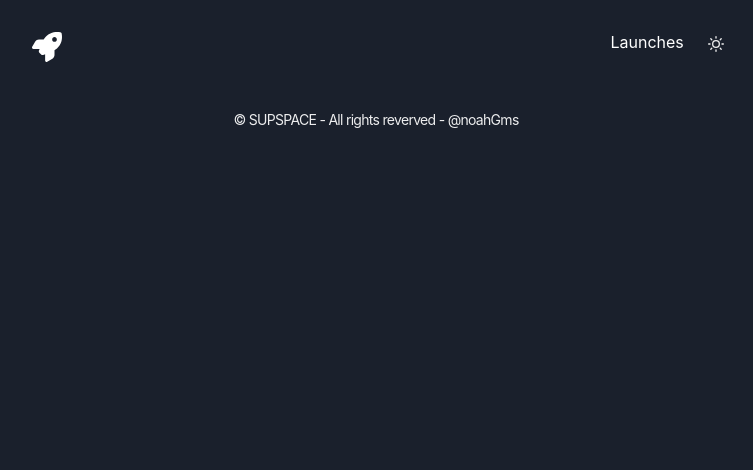
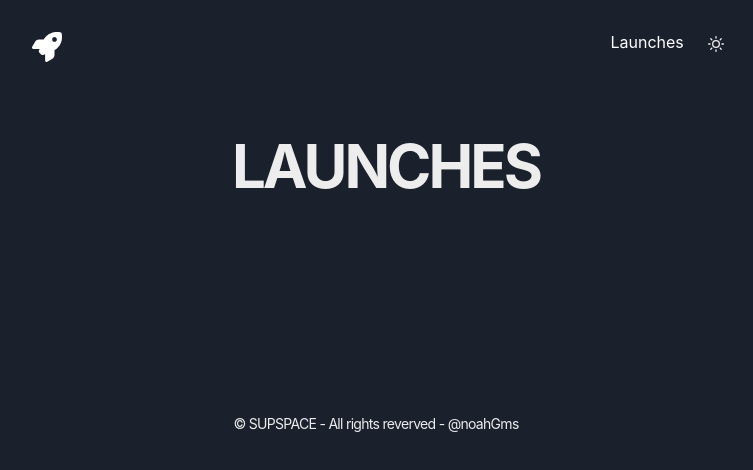
Before and after one commit to noahGms/supspace, a React (Create React App) app: page /launches in a window 1280 px wide. Shown: the top 470 px of the page, without its empty margins (254-1007 px from the left). Built offline with nearby package versions, Linux system fonts and the light colour scheme.

Commit message:
added Launches page

```diff
--- a/src/App.js
+++ b/src/App.js
@@ -2,6 +2,7 @@ import { BrowserRouter, Routes, Route } from 'react-router-dom';
 import { Footer } from './components/layouts/Footer';
 import { Header } from './components/layouts/Header';
 import Home from './pages/Home';
+import Launches from './pages/Launches';
 
 function App() {
   return (
@@ -9,6 +10,7 @@ function App() {
       <Header />
       <Routes>
         <Route path="/" element={<Home />} />
+        <Route path="/launches" element={<Launches />} />
       </Routes>
       <Footer />
     </BrowserRouter>
--- a/src/components/layouts/Header.jsx
+++ b/src/components/layouts/Header.jsx
@@ -37,7 +37,7 @@ export const Header = () => {
           </ReactLink>
         </Heading>
         <Box>
-          <ReactLink to={"/"}>
+          <ReactLink to={"/launches"}>
             <Link ml={6}>Launches</Link>
           </ReactLink>
           <Button onClick={toggleColorMode} ml={2} variant={"ghost"}>
--- /dev/null
+++ b/src/pages/Launches.jsx
@@ -0,0 +1,28 @@
+import { Box, Flex, Heading } from "@chakra-ui/react";
+
+function Launches() {
+  return (
+    <Box mb={100}>
+      <Flex flexDirection={"column"} align={"center"} justify={"center"}>
+        <Flex
+          mb={24}
+          mt={12}
+          justify={"center"}
+          align={"center"}
+          flexDirection={"column"}
+        >
+          <Heading
+            as="h1"
+            size="3xl"
+            textTransform={"uppercase"}
+            letterSpacing={"tighter"}
+          >
+            Launches
+          </Heading>
+        </Flex>
+      </Flex>
+    </Box>
+  );
+}
+
+export default Launches;
```
